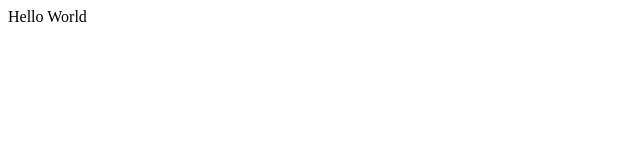
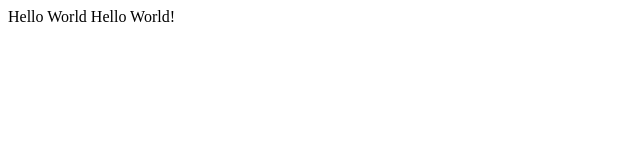
Before and after one commit to calvinmiller/compass, a plain HTML site: page test.html in a window 1280 px wide. Shown: the whole page, without its empty margins (0-640 px from the left). Drawn offline with Linux system fonts and the light colour scheme.

Commit message:
Update test.html

```diff
--- a/test.html
+++ b/test.html
@@ -6,6 +6,6 @@
 </head>
 
 <body>
-Hello World
+Hello World Hello World!
 </body>
 </html>
```
